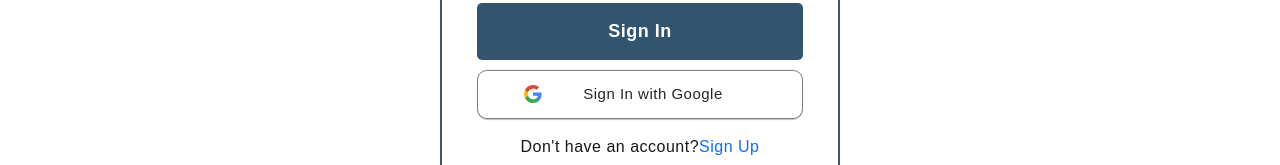
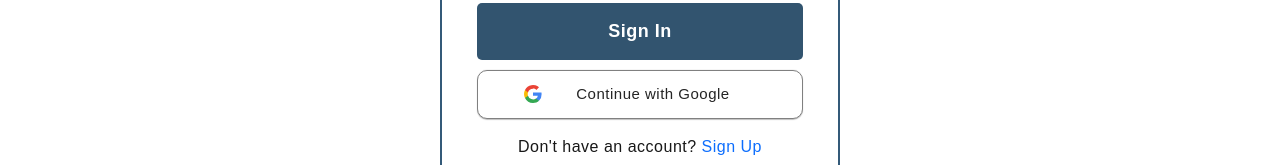
Before and after one commit to AM-ML/react-blog-site, a React (Vite) app: page /signin in a window 1280 px wide. Shown: the part 469-634 px from the top of the page. Built offline with nearby package versions, Linux system fonts and the light colour scheme; no server answers; a web font is replaced by a local one.

Commit message:
connected front-end to back-end google authentication

```diff
--- a/src/components/login-input.jsx
+++ b/src/components/login-input.jsx
@@ -1,11 +1,10 @@
 import logo from "/new3.png"
 import "../css/components/login-input.css";
 import { Link } from "react-router-dom";
-import { useEffect, useRef, useState } from "react";
+import { useRef } from "react";
 
-const LoginInput = ({ func, toast, Toaster }) => {
+const LoginInput = ({ func, toast, Toaster, googleAuthFunc }) => {
   const form = useRef();
-  const [locked, setLocked] = useState(true);
 
   const handleSubmit = (e) => {
     e.preventDefault();
@@ -71,11 +70,11 @@ const LoginInput = ({ func, toast, Toaster }) => {
       </div>
 
       <button type="submit" className="login-button" style={{ "marginTop": "10%" }}>Sign In</button>
-      <button type="button" className="login-with-google-btn" >
-        Sign In with Google
+      <button onClick={googleAuthFunc} type="button" className="login-with-google-btn" >
+        Continue with Google
       </button>
       <p className="mt-3 text-sm">
-        Don't have an account?
+        Don't have an account?&nbsp;
         <Link to="/signup" className="auth-link text-primary">
           Sign Up
         </Link>
--- a/src/components/signup-input.jsx
+++ b/src/components/signup-input.jsx
@@ -3,7 +3,7 @@ import "../css/components/signup-input.css";
 import { Link } from "react-router-dom";
 import { useRef } from "react";
 
-const SignupInput = ({ func, toast, Toaster }) => {
+const SignupInput = ({ func, toast, Toaster, googleAuthFunc }) => {
   const form = useRef();
   const handleSubmit = (e) => {
     e.preventDefault();
@@ -81,8 +81,8 @@ const SignupInput = ({ func, toast, Toaster }) => {
       </div>
 
       <button className="signup-button" style={{ "marginTop": "10%" }}>Sign Up</button>
-      <button type="button" className="signup-with-google-btn" >
-        Sign Up with Google
+      <button  onClick={googleAuthFunc} type="button" className="signup-with-google-btn" >
+        Continue with Google
       </button>
       <p className="mt-3 text-sm">Already have an account? <Link to="/signin" className="auth-link text-primary">Sign In</Link></p>
     </form>
--- a/src/pages/authform.jsx
+++ b/src/pages/authform.jsx
@@ -2,11 +2,12 @@ import axios from "axios";
 import AnimationWrapper from "../common/page-animation";
 import LoginInput from "../components/login-input";
 import SignupInput from "../components/signup-input";
-import {Toaster, toast} from "react-hot-toast";
+import { Toaster, toast } from "react-hot-toast";
 import { storeInSession } from "../components/session";
 import { useContext } from "react";
 import { UserContext } from "../Router";
 import { Navigate } from "react-router-dom";
+import { authWithGoogle } from "../common/firebase";
 
 const AuthForm = ({ type }) => {
   let { userAuth: { access_token }, setUserAuth } = useContext(UserContext);
@@ -20,15 +21,35 @@ const AuthForm = ({ type }) => {
       toast.success("Signed In!")
     })
     .catch(({ response }) => {
-      toast.error(response.data.error);
+      const errorMessage = response?.data?.error || "An error occurred"; // Default message if no message is found
+      toast.error(errorMessage);
     })
   }
+
+  const handleGoogleAuth = (e) => {
+    e.preventDefault();
+
+    authWithGoogle().then(user => {
+      const route = "/google-auth";
+
+      const formData = {
+        access_token: user.accessToken
+      }
+
+      serverAuth(route, formData);
+    })
+    .catch((err) => {
+      toast.error("Error occurred while logging in with google");
+      console.log(err);
+    })
+  }
+
   return <>
       {access_token ?
         <Navigate to="/" />
       :
-      type == "sign-in"? <AnimationWrapper keyValue={type}><LoginInput Toaster={Toaster} toast={toast} func={serverAuth}/></AnimationWrapper>
-                        : <AnimationWrapper keyValue={type}><SignupInput Toaster={Toaster} toast={toast} func={serverAuth}/></AnimationWrapper>
+      type == "sign-in"? <AnimationWrapper keyValue={type}><LoginInput Toaster={Toaster} toast={toast} func={serverAuth} googleAuthFunc={handleGoogleAuth}/></AnimationWrapper>
+                        : <AnimationWrapper keyValue={type}><SignupInput Toaster={Toaster} toast={toast} func={serverAuth} googleAuthFunc={handleGoogleAuth}/></AnimationWrapper>
       }
 
   </>
```
